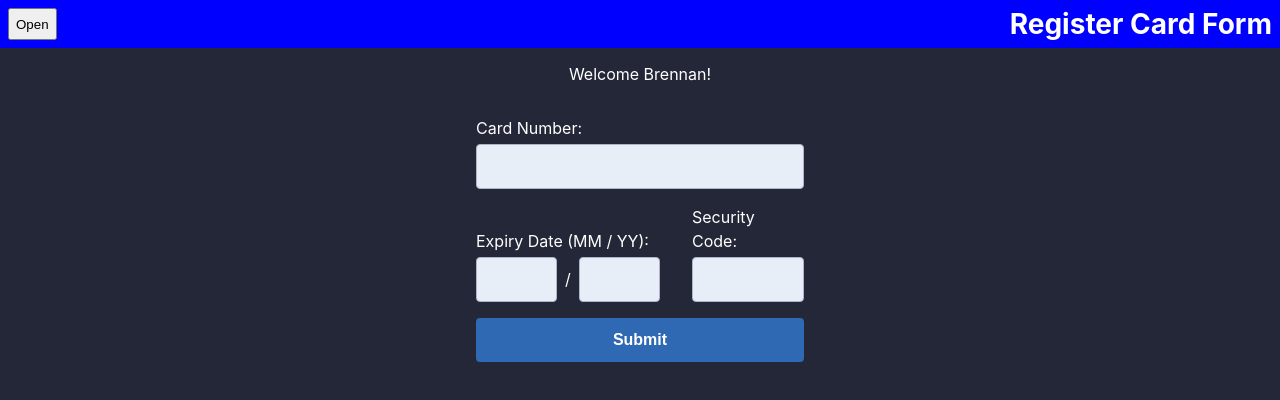
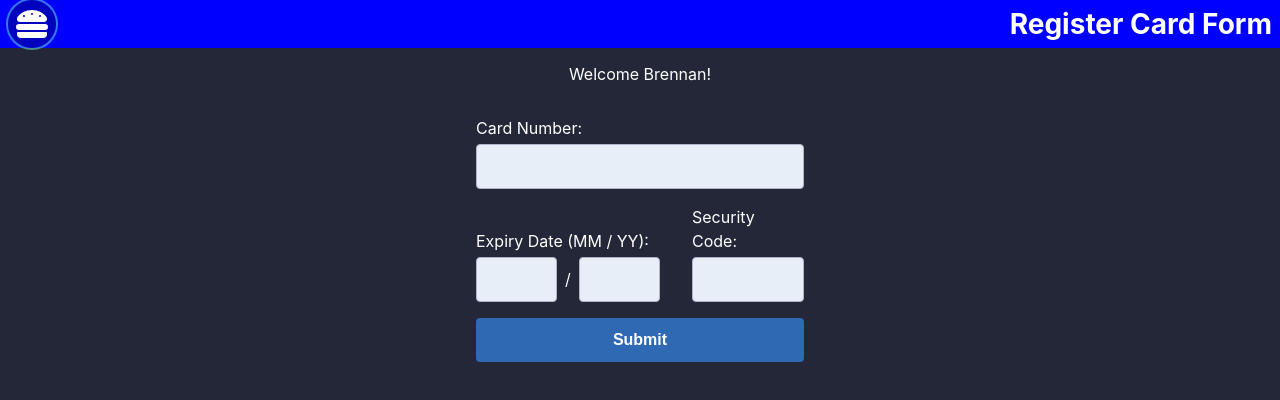
Before and after one commit to polarathene/career-test-webdev-asb, a React (Create React App) app: page / in a window 1280 px wide. Shown: the top 400 px of the page. Built offline with nearby package versions, Linux system fonts and the light colour scheme.

Commit message:
Use SVG Icons for menu button toggle

```diff
--- a/package.json
+++ b/package.json
@@ -12,6 +12,7 @@
     "@types/react-dom": "^17.0.0",
     "react": "^17.0.2",
     "react-dom": "^17.0.2",
+    "react-icons": "^4.2.0",
     "react-scripts": "4.0.3",
     "sass": "^1.36.0",
     "typescript": "^4.1.2"
--- a/src/components/navbar/index.tsx
+++ b/src/components/navbar/index.tsx
@@ -1,4 +1,5 @@
 import React, { useState } from 'react'
+import { FaHamburger, FaArrowLeft } from 'react-icons/fa';
 import styles from './styles.module.scss'
 
 export const NavMenu: React.FC<HTMLProps> = () => {
@@ -10,7 +11,10 @@ export const NavMenu: React.FC<HTMLProps> = () => {
       <h1>{isOpen ? "Menu" : "Register Card Form"}</h1>
       <nav className={styles.navbar}>
         <button onClick={toggleMenu}>
-          {isOpen ? "<=" : "Open"}
+        {isOpen
+          ? <FaArrowLeft aria-hidden="true" />
+          : <FaHamburger aria-hidden="true" />
+        }
         </button>
         <div style={{display: isOpen ? "block" : "none" }}>
           <p>This is menu content.</p>
--- a/src/components/navbar/styles.module.scss
+++ b/src/components/navbar/styles.module.scss
@@ -25,8 +25,37 @@
 
 .navbar {
   > button {
+    background:transparent;
+    border: none;
     cursor: pointer;
-    height: 32px;
+    color: inherit;
+    margin: 0;
+    padding: 0;
+
+    // Could alternatively use 1.5em
+    width: 3rem;
+    height: 3rem;
+    // Affects size of icon and this button, which all use em for sizing
+    font-size: 2rem;
+    // Affects vertical alignment of svg icons
+    line-height: 0;
+
+    // Circle button style with a box-shadow as a border (that doesn't interfere with layout)
+    background-color: rgba(0, 0, 0, 0.25);
+    box-shadow: 0 0 0 2px hsla(170deg, 90%, 70%, 0.5);
+    border-radius: 50%;
+
+    &:hover, &:active {
+      background-color: rgba(0, 0, 0, 0.5);
+    }
+
+    &:focus {
+      outline: none;
+      box-shadow: inset 0 0 0 2px hsla(170deg, 90%, 70%, 0.5), 0 0 0 4px dodgerblue;
+
+      // Remove focus-ring for non-keyboard triggered focus
+      &:not(:focus-visible) { box-shadow: 0 0 0 2px hsla(170deg, 90%, 70%, 0.5); }
+    }
   }
 
   > div {
```
Also changed, not shown: 1 other file (tests, documents, lock files or other folders).
